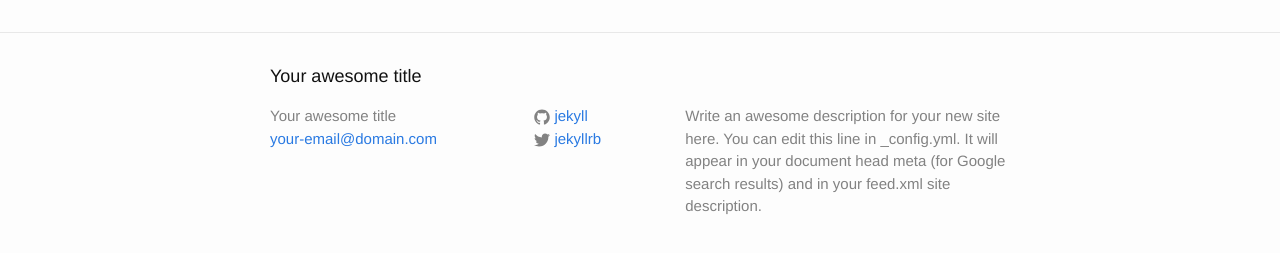
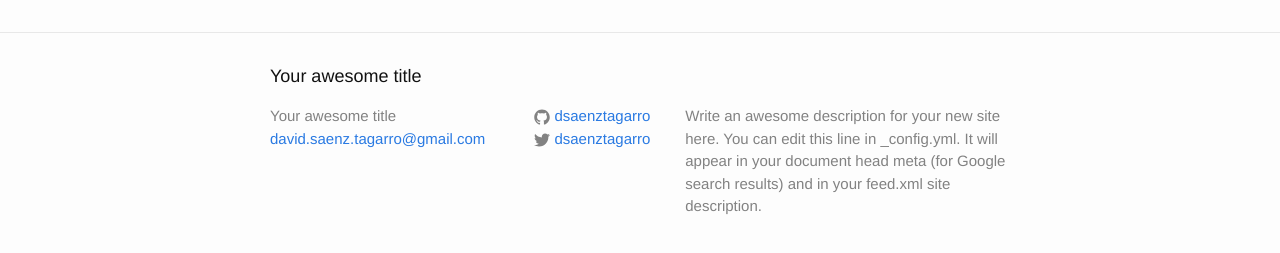
Before and after one commit to dsaenztagarro/booklog, a Jekyll site: the page built from index.html, in a window 1280 px wide. Shown: the part 354-607 px from the top of the page. Built offline with Jekyll 4.4.1, drawn with Linux system fonts in a browser that asks for light colours.

```diff
--- a/_config.yml
+++ b/_config.yml
@@ -7,15 +7,25 @@
 
 # Site settings
 title: Your awesome title
-email: your-email@domain.com
+email: david.saenz.tagarro@gmail.com
 description: > # this means to ignore newlines until "baseurl:"
   Write an awesome description for your new site here. You can edit this
   line in _config.yml. It will appear in your document head meta (for
   Google search results) and in your feed.xml site description.
 baseurl: "" # the subpath of your site, e.g. /blog
 url: "http://yourdomain.com" # the base hostname & protocol for your site
-twitter_username: jekyllrb
-github_username:  jekyll
+twitter_username: dsaenztagarro
+github_username:  dsaenztagarro
 
 # Build settings
 markdown: kramdown
+
+collections:
+  - active_projects
+  - todos
+
+collections:
+  active_projects:
+    output: true
+  todos:
+    output: true
```
Also changed, not shown: _active_projects/learning_erlang.md (added, +10 -0 lines), _todos/api_integrations.md (added, +8 -0 lines).
